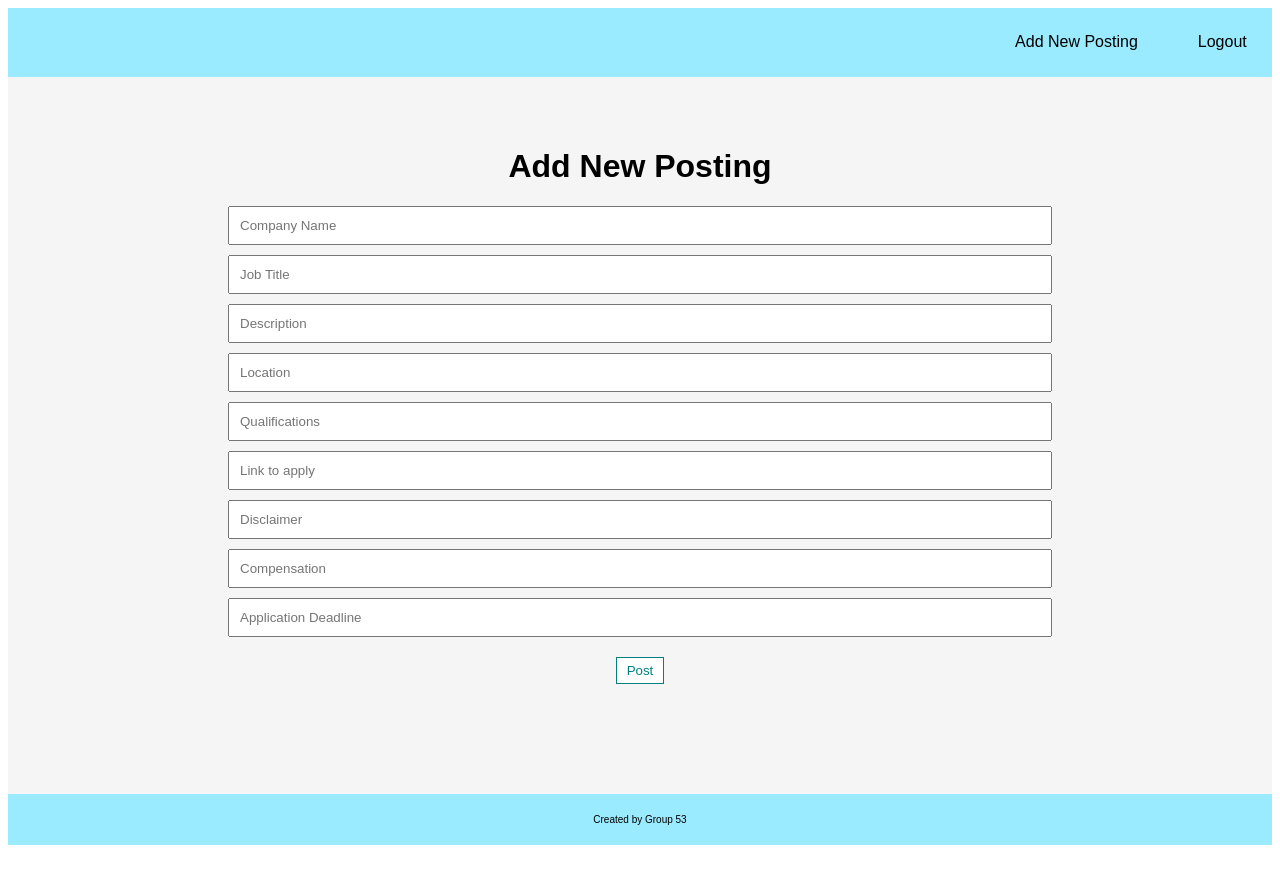
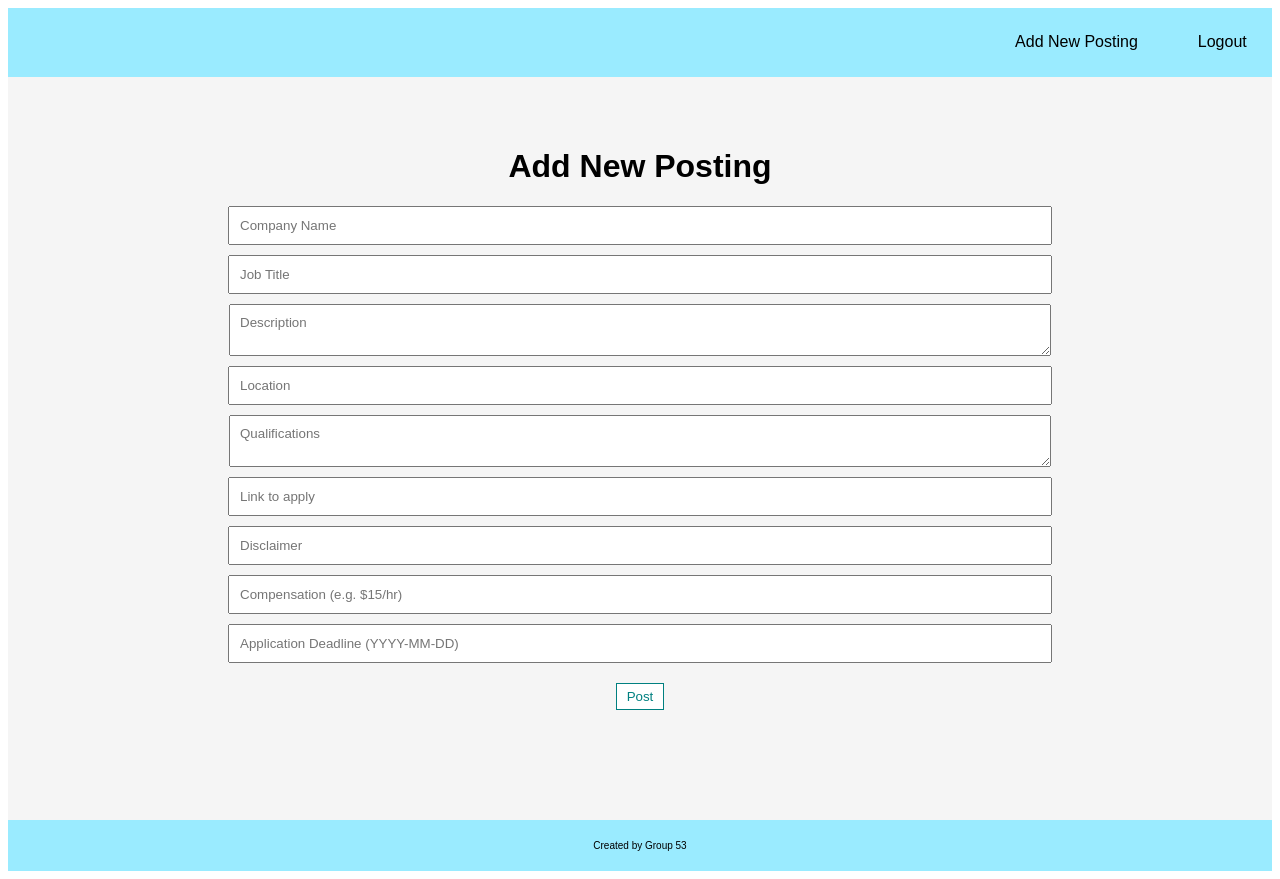
Before and after one commit to wycmichelle11/CPSC471-Job-Board, a React (Create React App) app in the folder client/: page /home/writePost in a window 1280 px wide. Before the commit the page ends 853 px from the top, so only its background shows below. Built offline with nearby package versions, Linux system fonts and the light colour scheme.

Commit message:
added text area

```diff
--- a/client/src/css/WritePost.css
+++ b/client/src/css/WritePost.css
@@ -26,6 +26,11 @@
     width: 100%;
     padding: 10px;
   }
+  .new-posting-container textarea {
+    width: 100%;
+    padding: 10px;
+    font-family: sans-serif;
+  }
 
 
   .new-posting-container button {
--- a/client/src/pages/WritePost.jsx
+++ b/client/src/pages/WritePost.jsx
@@ -44,13 +44,13 @@ const WritePost = () => {
                     <form className="new-posting-form" onSubmit={handleSubmit}>
                         <input placeholder="Company Name" name="company_name" onChange={handleChange}></input>
                         <input placeholder="Job Title" name="title" onChange={handleChange}></input>
-                        <input contentEditable="true" type="text" placeholder="Description"></input>
+                        <textarea contentEditable="true" type="text" placeholder="Description"></textarea>
                         <input placeholder="Location" name="location" onChange={handleChange}></input>
-                        <input placeholder="Qualifications" name="qualification" onChange={handleChange}></input>
+                        <textarea placeholder="Qualifications" name="qualification" onChange={handleChange}></textarea>
                         <input placeholder="Link to apply" name="link" onChange={handleChange}></input>
                         <input placeholder="Disclaimer" name="disclaimer" onChange={handleChange}></input>
-                        <input placeholder="Compensation" name="compensation" onChange={handleChange}></input>
-                        <input placeholder="Application Deadline" name="application_deadline" onChange={handleChange}></input>
+                        <input placeholder="Compensation (e.g. $15/hr)" name="compensation" onChange={handleChange}></input>
+                        <input placeholder="Application Deadline (YYYY-MM-DD)" name="application_deadline" onChange={handleChange}></input>
                         <button type="submit" onClick={handleSubmit}>Post</button>
                     </form>
                 </div>
```
